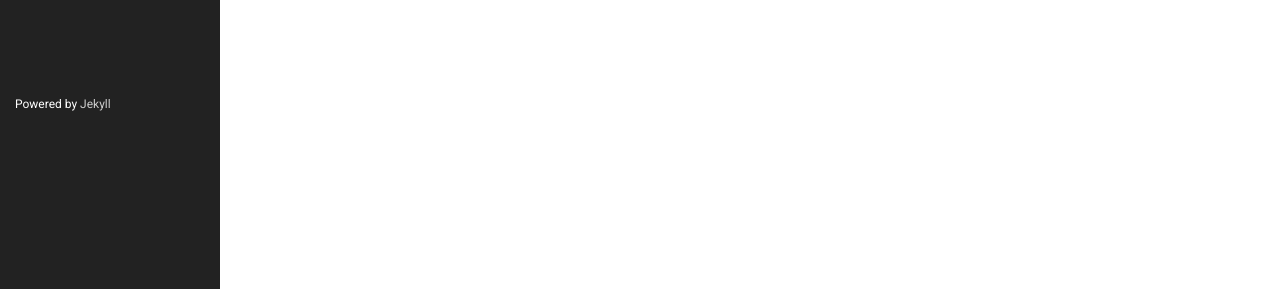
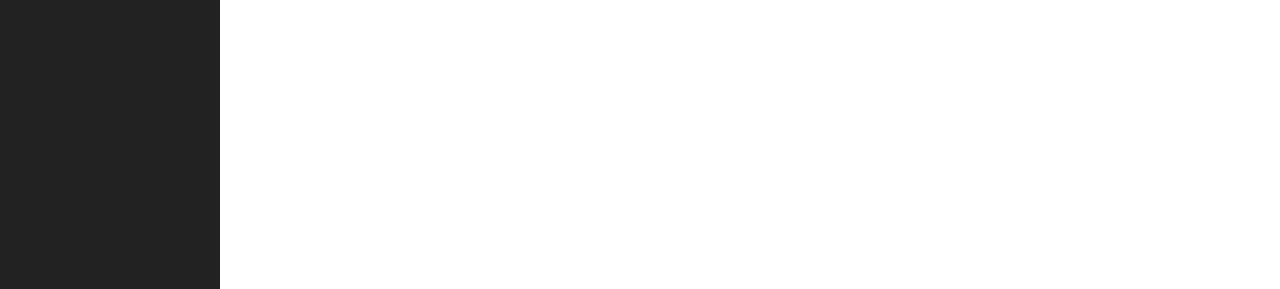
Before and after one commit to taewook02/taewook02.github.io, a Jekyll site: the page built from index.md, in a window 1280 px wide. Shown: the part 381-670 px from the top of the page. Built offline with Jekyll 4.4.1, drawn with Linux system fonts in a browser that asks for light colours.

Commit message:
refactor: 사이드바 푸터 주석 처리

```diff
--- a/_includes/sidebar.html
+++ b/_includes/sidebar.html
@@ -47,6 +47,6 @@
 	</ul>
 </div>
 
-<div class="sidebar-item sidebar-footer">
-	<p>Powered by <a href="https://github.com/jekyll/jekyll">Jekyll</a></p>
-</div>
+<!--<div class="sidebar-item sidebar-footer">-->
+<!--	<p>Powered by <a href="https://github.com/jekyll/jekyll">Jekyll</a></p>-->
+<!--</div>-->
```
